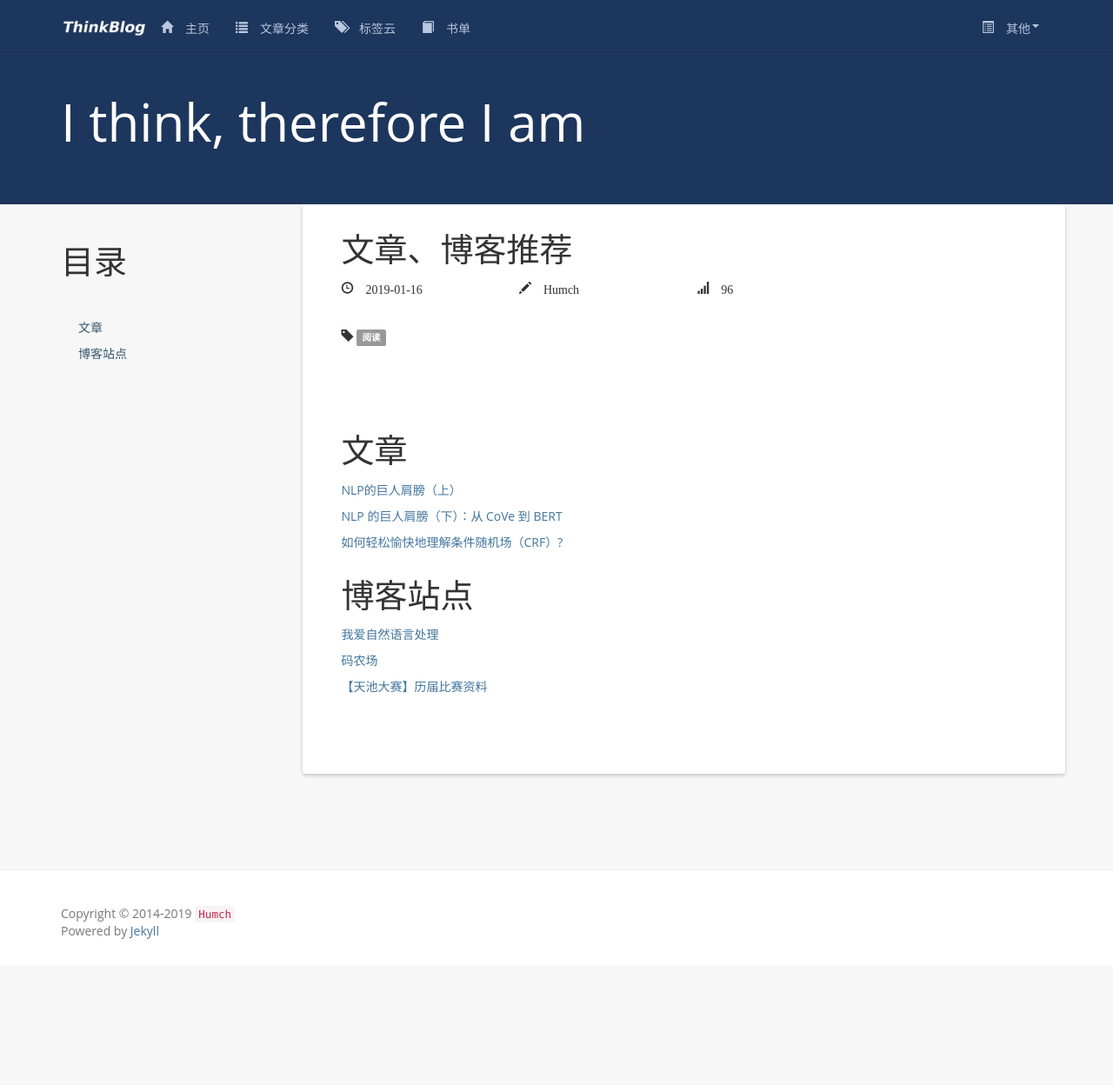
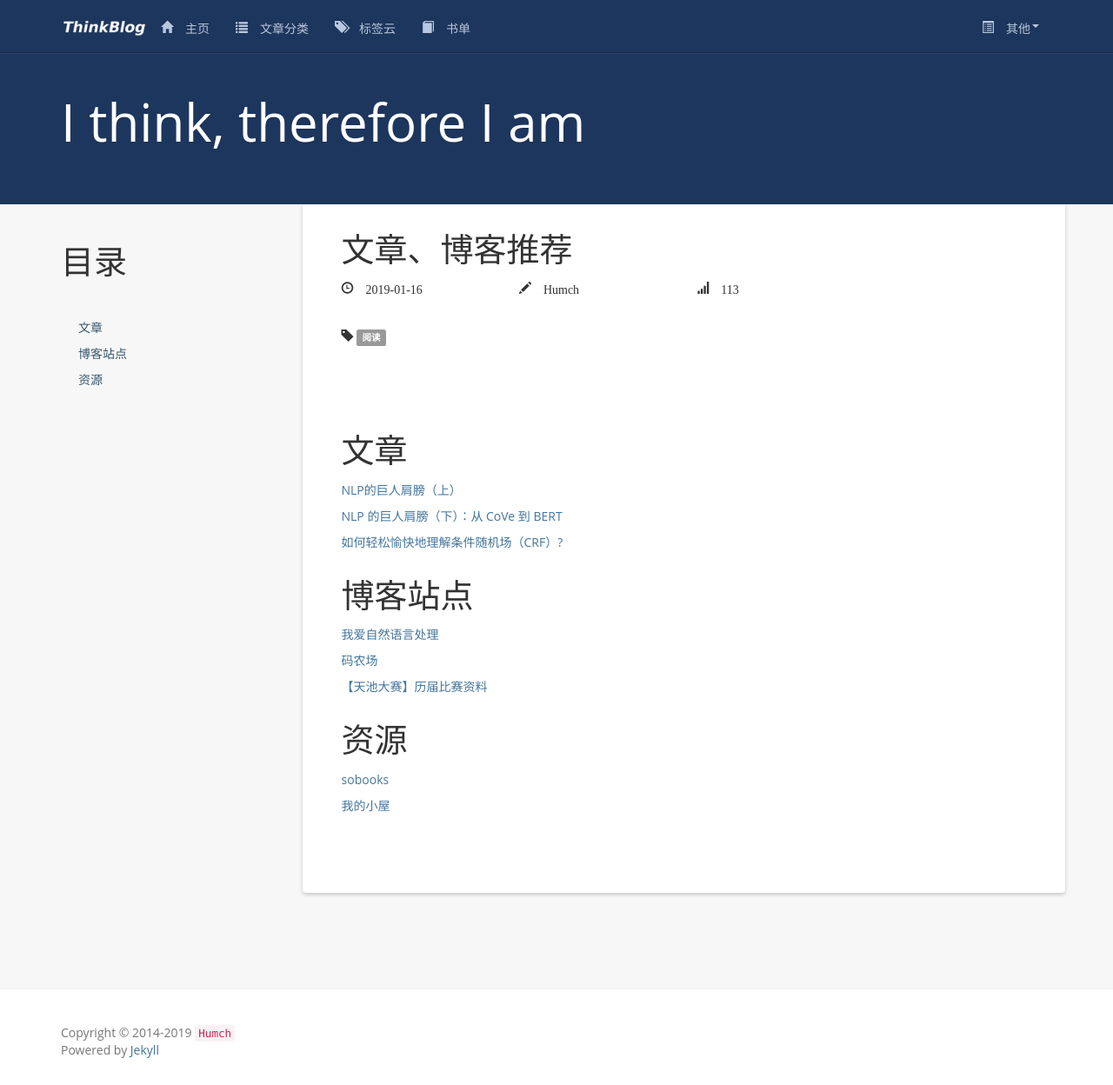
Before and after one commit to Brook-Lan/Brook-Lan.github.io, a Jekyll site: the page built from reference.md, in a window 1280 px wide and 1248 px high. Shown: the whole window at 87% size. Built offline with Jekyll 4.4.1, drawn with Linux system fonts in a browser that asks for light colours; nearby versions of some CDN libraries; comment, search, counter and statistics services are not loaded.

Commit message:
增加推荐条目--资源

```diff
--- a/reference.md
+++ b/reference.md
@@ -20,6 +20,7 @@ tags: 阅读
 [如何轻松愉快地理解条件随机场（CRF）?](https://www.jianshu.com/p/55755fc649b1)
 
 
+
 博客站点
 ====================
 [我爱自然语言处理](http://www.52nlp.cn/)
@@ -27,3 +28,11 @@ tags: 阅读
 [码农场](http://www.hankcs.com/)
 
 [【天池大赛】历届比赛资料](https://tianchi.aliyun.com/forum/postDetail?postId=3192)
+
+
+
+资源
+====================
+[sobooks](https://sobooks.cc/)
+
+[我的小屋](http://mebook.cc/)
```
